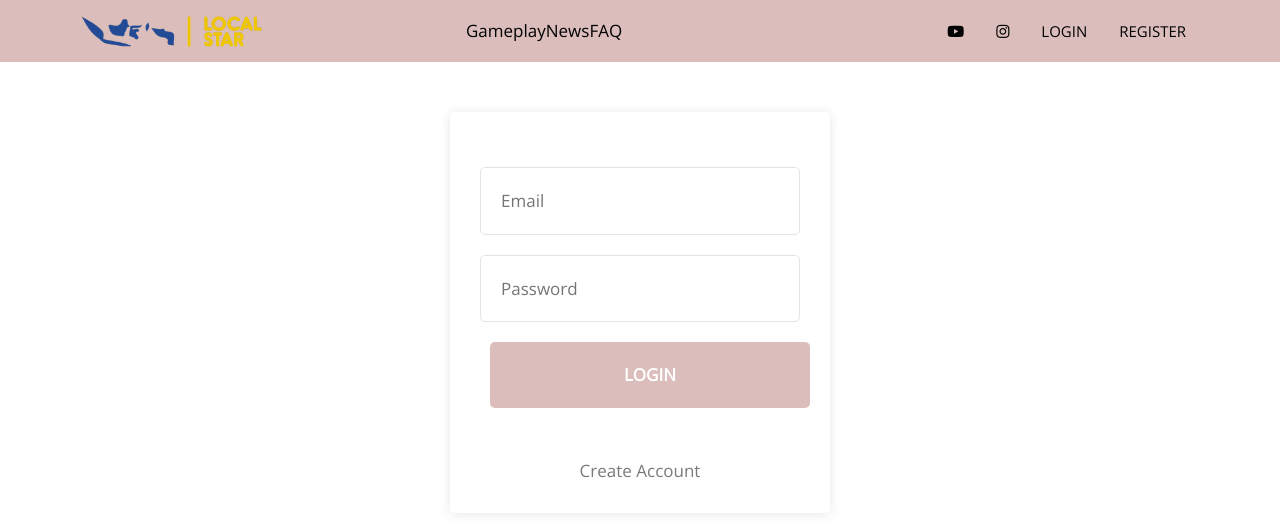
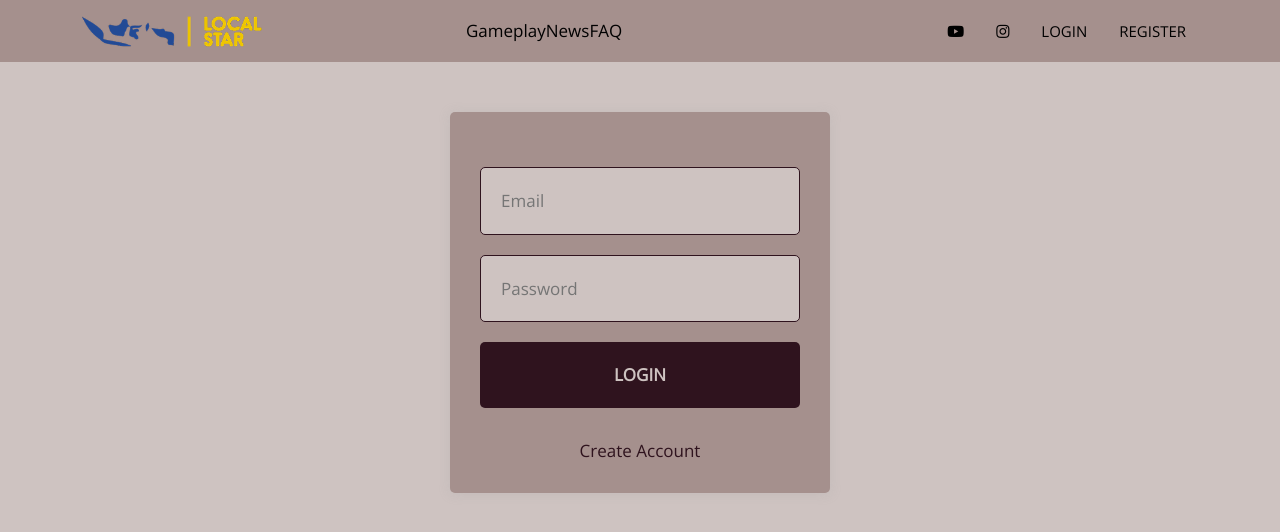
Before and after one commit to victornath/LocalStar, a React (Create React App) app in the folder frontend/: page /login in a window 1280 px wide. Shown: the top 532 px of the page. Built offline with nearby package versions, Linux system fonts and the light colour scheme.

Commit message:
Fixed style

```diff
--- a/frontend/src/App.css
+++ b/frontend/src/App.css
@@ -6,6 +6,7 @@ body {
   font-size: 17px;
   padding: 0;
   box-sizing: border-box;
+  background-color: #CEC3C1;
 }
 
 a {
@@ -46,7 +47,7 @@ textarea:focus {
 
 /* Header */
 .header {
-  background-color: #DBBEBB;
+  background-color: #A5908D;
   padding: 10px 0px 10px 0px;
 }
 
@@ -150,19 +151,18 @@ button {
   width: 200px;
   padding: 15px 0;
   text-align: center;
-  margin: 20px 10px;
   border-radius: 25px;
   font-weight: bold;
-  border: 2px solid #009688;
+  border: 2px solid #2F131E;
   background: transparent;
-  color: #fff;
+  color: #CEC3C1;
   cursor: pointer;
   position: relative;
   overflow: hidden;
 }
 
 span {
-  background: #009688;
+  background: #2F131E;
   height: 100%;
   width: 0;
   border-radius: 25px;
@@ -188,7 +188,7 @@ button:hover {
 
 .Login,
 .Login2 {
-  background: #fff;
+  background: #A5908D;
   border-radius: 5px;
   position: relative;
   padding: 35px 30px 30px;
@@ -200,9 +200,10 @@ button:hover {
   width: 100%;
   padding: 20px 20px;
   margin-top: 20px;
-  border: 1px solid #e4e4e4;
+  border: 1px solid #2F131E;
   border-radius: 5px;
-  color: #8a8a8a;
+  color: #A5908D;
+  background-color: #CEC3C1;
 }
 
 .Login input:focus {
@@ -215,10 +216,10 @@ button:hover {
   margin-top: 20px;
   padding: 20px 0;
   border: 0;
-  background-color: #DBBEBB;
+  background-color: #2F131E;
   border-radius: 5px;
   text-transform: uppercase;
-  color: white;
+  color: #CEC3C1;
 }
 
 .Login button a,
@@ -232,7 +233,7 @@ button:hover {
 }
 
 .Login p a {
-  color: #7a7a7a;
+  color: #2F131E;
 }
 
 /* PROFILE */
--- a/frontend/src/components/Home/Introduction.jsx
+++ b/frontend/src/components/Home/Introduction.jsx
@@ -5,7 +5,7 @@ const Introduction = () => {
         <div className="banner">
             <div class="content">
                 <h1>LOCAL STAR</h1>
-                <h3>Web-Based Multiplayer Online Game That Features Indonesian Traditional Games</h3>
+                <h3>Play Indonesian Traditional Games, Make Friends, Online!</h3>
 
                 <div>
                     <button type="button"><span></span>PLAY NOW</button>
--- a/frontend/src/screens/Register.jsx
+++ b/frontend/src/screens/Register.jsx
@@ -51,7 +51,7 @@ const Register = () => {
                     <button type="submit">Register</button>
                     <p>
                         <Link to={redirect ? `/login?redirect=${redirect}` : "/login"}>
-                            I Have Account <strong>Login</strong>
+                            I have an account, <strong>Login</strong>
                         </Link>
                     </p>
                 </form>
```
